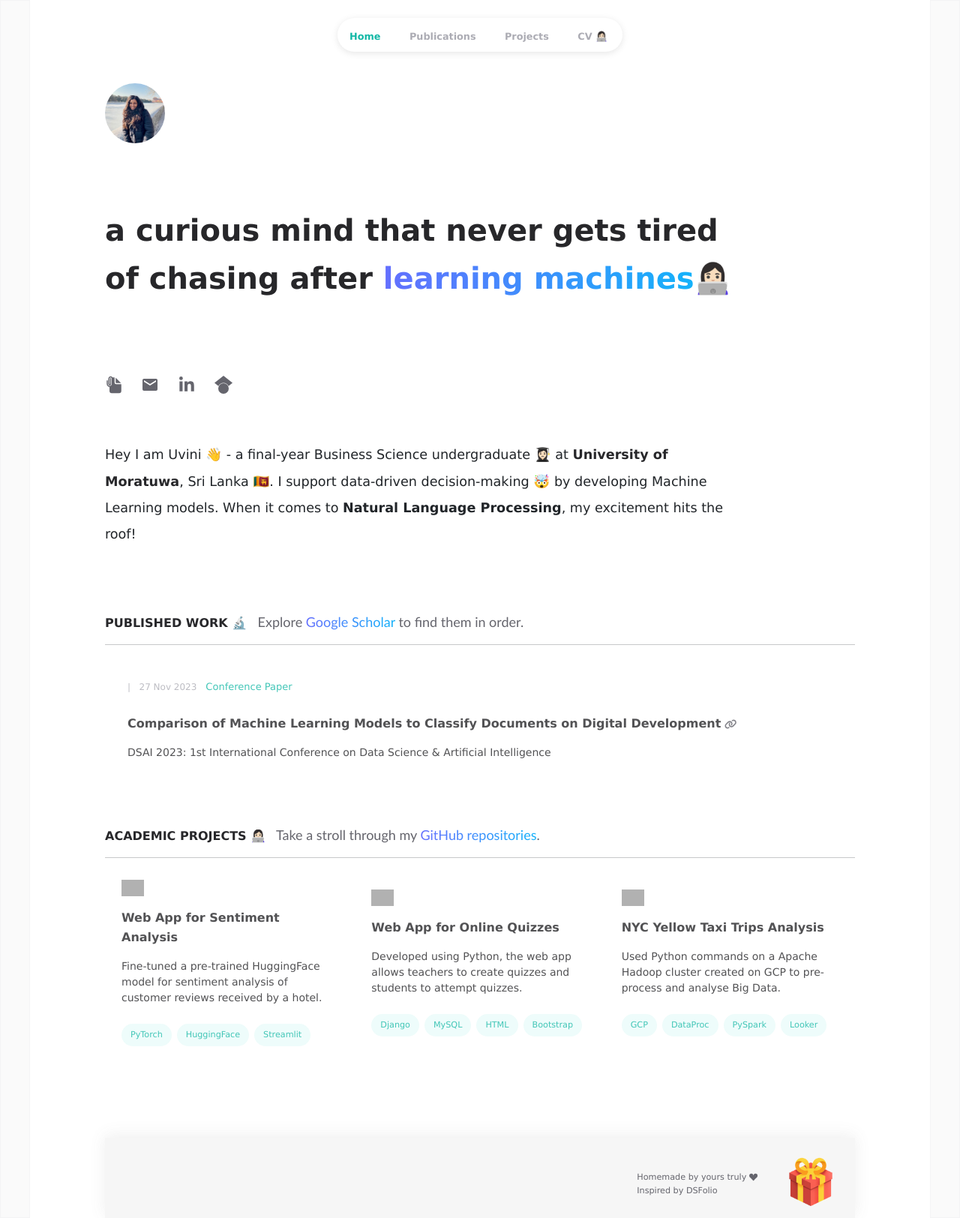
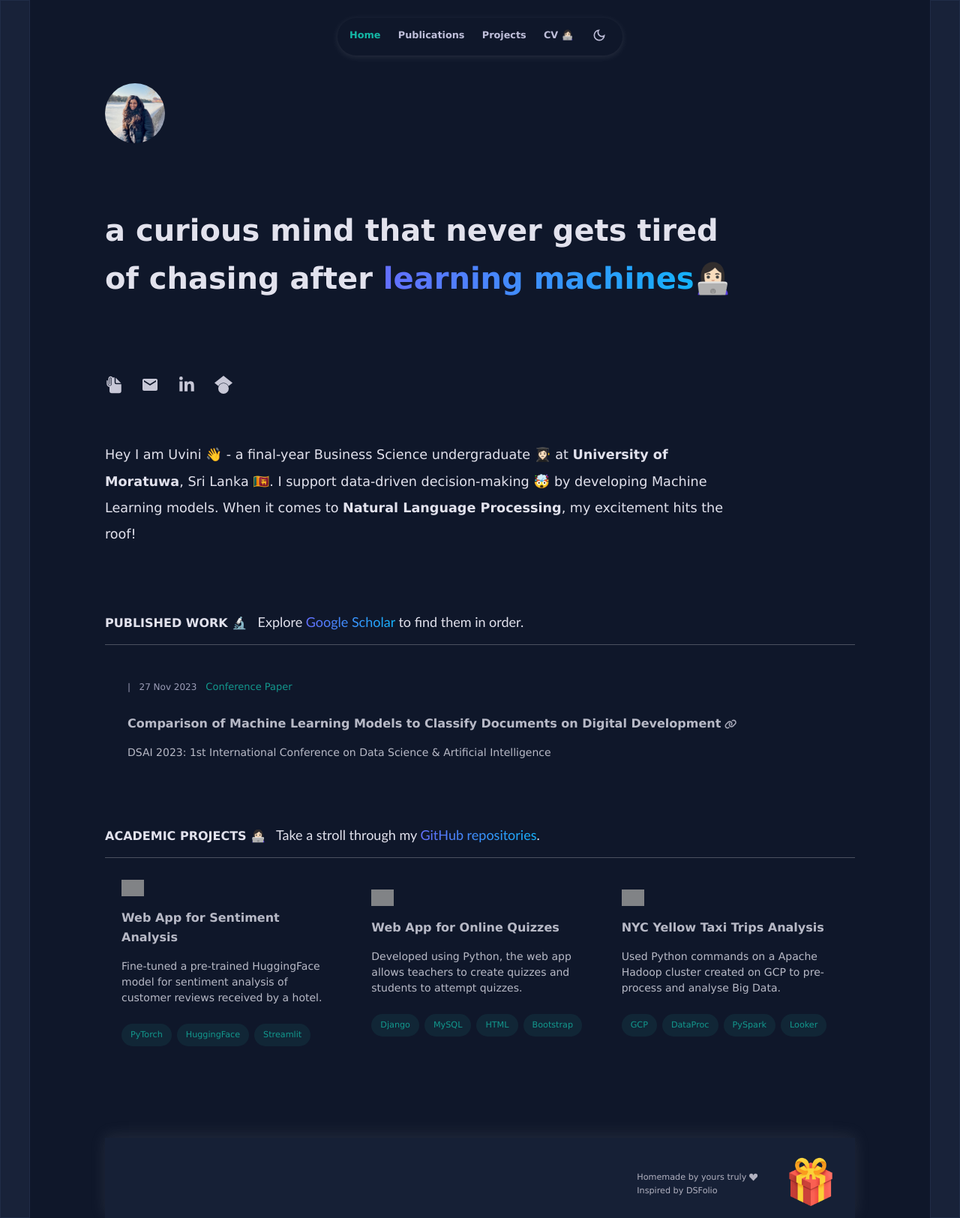
Before and after one commit to UviniR/Portfolio-V2, a Next.js app: page / in a window 1280 px wide. Shown: the whole page at 75% size. Built offline with nearby package versions, Linux system fonts and the light colour scheme; grey boxes are pictures that could not be loaded; a web font is replaced by a local one.

Commit message:
Added dark mode feature

```diff
--- a/components/Footer/footer.component.js
+++ b/components/Footer/footer.component.js
@@ -1,14 +1,19 @@
 "use client";
 import Image from "next/image";
-import React, { useState } from "react";
+import React, { useEffect, useState } from "react";
 import box from "@public/assets/box.gif";
 import styles from "@styles/footer.module.css";
 import { Button, Modal, ModalTitle } from "react-bootstrap";
-import { BsFillSuitHeartFill } from "react-icons/bs"
+import { BsFillSuitHeartFill } from "react-icons/bs";
 import Link from "next/link";
 
-const Footer = () => {
+const Footer = (props) => {
   const [show, setShow] = useState(false);
+  const [isLight, setIsLight] = useState(props.isLight);
+
+  useEffect(() => {
+    setIsLight(props.isLight);
+  }, [props]);
 
   const handleClose = () => setShow(false);
   const handleShow = () => setShow(true);
@@ -17,7 +22,15 @@ const Footer = () => {
     <>
       <div className={`d-flex pt-3 pb-3 justify-content-end px-md-4 align-items-center`}>
         <div className="row justify-content-center text-start pt-3">
-          <p className={`m-0 pe-5 ${styles.footerText}`}>Homemade by yours truly <BsFillSuitHeartFill /> <br /><span className={styles.footerTag}>Inspired by <Link className={`text-decoration-none ${styles.Link}`} target="_" href={"https://github.com/dsbalico/dsfolio"}>DSFolio</Link> </span></p>
+          <p className={isLight ? `m-0 pe-5 ${styles.footerText}` : `m-0 pe-5 ${styles.footerTextDark}`}>
+            Homemade by yours truly <BsFillSuitHeartFill /> <br />
+            <span className={isLight ? styles.footerTag : styles.footerTagDark}>
+              Inspired by{" "}
+              <Link className={isLight? `text-decoration-none ${styles.Link}`:`text-decoration-none ${styles.LinkDark}`} target="_" href={"https://github.com/dsbalico/dsfolio"}>
+                DSFolio
+              </Link>{" "}
+            </span>
+          </p>
         </div>
         <div onClick={handleShow} className={`${styles.btn}`}>
           <Image src={box} width={70} height={75} alt="box" />
@@ -25,13 +38,11 @@ const Footer = () => {
       </div>
 
       <Modal show={show} onHide={handleClose} centered size="lg" className={`${styles.background}`}>
-
         <Modal.Body className={`modal-body px-5 py-5`}>
           <h3 className={`text-start pb-3 ${styles.titles} ${styles.largeText} rounded`}>9 RANDOM FACTS 🎁 </h3>
           <p className={styles.smallText}>
             {" "}
-              A blend of <span className="gradientText">my own judgements</span> + <span className="gradientText">what others say</span>.
-
+            A blend of <span className="gradientText">my own judgements</span> + <span className="gradientText">what others say</span>.
           </p>
           <ol className={`${styles.list} py-2`}>
             <li>
@@ -44,8 +55,9 @@ const Footer = () => {
             </li>
             <li>Sometimes I am struck by a flash energy to binge-watch a TV series in just one day.</li>
             <li>Matplotlib is like my classic fav and Plotly is the new beat that gets my heart racing.</li>
-            <li>When I&apos;m not staring at a computer screen, you&apos;ll find me with a{" "}
-                      <span className="gradientText">{"travel itinerary"}</span> ✈️</li>
+            <li>
+              When I&apos;m not staring at a computer screen, you&apos;ll find me with a <span className="gradientText">{"travel itinerary"}</span> ✈️
+            </li>
             <li>Folks say that I have a tad less common sense.</li>
             <li>
               What if I&apos;m just pretending all along? <b>(Jinx!)</b>
--- a/components/Home/homepage.component.js
+++ b/components/Home/homepage.component.js
@@ -15,6 +15,7 @@ import { IoDocumentAttach } from "react-icons/io5";
 import styles from "@styles/homepage.module.css";
 
 const Homepage = () => {
+  const [isLight, setIsLight] = useState(false)
   const [stayLogo, setStayLogo] = useState(false);
   const [logoSize, setLogoSize] = useState(80);
   const [oldLogoSize, setOldLogoSize] = useState(80);
@@ -86,8 +87,8 @@ const Homepage = () => {
 
   return (
     <React.Fragment>
-      <div className="page-content">
-        <NavBar active={activeSection} />
+      <div className={isLight? "page-content" : "page-content-dark"}>
+        <NavBar active={activeSection} isLight={isLight} setIsLight={setIsLight} />
         <div className="content-wrapper">
           <div className={`row ${styles.hero}`}>
             <div className={styles.homepageLogoContainer}>
@@ -99,29 +100,29 @@ const Homepage = () => {
             <div className={styles.homepageContainer} id="home">
               <div className={styles.homepageFirstArea}>
                 <div className={styles.homepageFirstAreaLeftSide}>
-                  <div className={`title py-lg-5 ${styles.homepageTitle}`}>
+                  <div className={isLight? `title py-lg-5 ${styles.homepageTitle}`: `${styles.homepageTitleDark} title py-lg-5`}>
                     a curious mind that never gets tired of chasing after <span className={styles.gradientText}>learning machines</span>👩🏻‍💻
                   </div>
                   <div className="py-lg-5 py-3 d-flex align-items-center">
-                    <Link href={"/Uvini_CV.pdf"} target="_blank" className={`${styles.icons} pe-4`}>
+                    <Link href={"/Uvini_CV.pdf"} target="_blank" className={isLight? `${styles.icons} pe-4`: `${styles.iconsDark} pe-4`}>
                       <IoDocumentAttach size={24} />
                     </Link>
-                    <Link href={"mailto:ranaweeraraua.19@uom.lk"} target="_blank" className={`${styles.icons} pe-4`}>
+                    <Link href={"mailto:ranaweeraraua.19@uom.lk"} target="_blank" className={isLight? `${styles.icons} pe-4`: `${styles.iconsDark} pe-4`}>
                       <MdEmail size={24} />
                     </Link>
-                    <Link href={"https://www.linkedin.com/in/uvini-ranaweera-/"} target="_blank" className={`${styles.icons} pe-4`}>
+                    <Link href={"https://www.linkedin.com/in/uvini-ranaweera-/"} target="_blank" className={isLight? `${styles.icons} pe-4`: `${styles.iconsDark} pe-4`}>
                       <BiLogoLinkedin size={26} />
                     </Link>
 
-                    <Link href={"https://scholar.google.com/citations?user=P1ECyTcAAAAJ&hl=en"} target="_blank" className={`${styles.icons} pe-4`}>
+                    <Link href={"https://scholar.google.com/citations?user=P1ECyTcAAAAJ&hl=en"} target="_blank" className={isLight? `${styles.icons} pe-4`: `${styles.iconsDark} pe-4`}>
                       <SiGooglescholar size={24} />
                     </Link>
                   </div>
-                  <div className={`subtitle ${styles.homepageSubtitle}`}>
+                  <div className={isLight? `subtitle ${styles.homepageSubtitle}`: `subtitle ${styles.homepageSubtitleDark}`}>
                     <div className={` ${styles.bioWrapper} pt-3`}>
                       <p style={{ fontSize: "110%", lineHeight: 2}} className={`text-center text-md-start mb-5`}>
                         Hey I am Uvini <span className={styles.shake}>👋</span> - a final-year Business Science undergraduate 👩🏻‍🎓 at{" "}
-                        <Link href={"http://uom.lk/business"} target={"_"} className={styles.uomLink}>
+                        <Link href={"http://uom.lk/business"} target={"_"} className={isLight? styles.uomLink : styles.uomLinkDark}>
                           <b className="fw-bold">University of Moratuwa</b>
                         </Link>
                         , Sri Lanka 🇱🇰. I support data-driven decision-making 🤯 by developing Machine Learning models. When it comes to{" "}
@@ -143,8 +144,8 @@ const Homepage = () => {
               <div className={`my-3`}>
                 <h6 id="publications">
                   {" "}
-                  <b>PUBLISHED WORK 🔬</b>{" "}
-                  <span className={`text-center py-md-5 py-4 textTitle`} style={{ fontSize: "18px", color: "#65656d" }}>
+                  <b className={isLight? "" : "h6Dark "}>PUBLISHED WORK 🔬</b>{" "}
+                  <span className={`text-center py-md-5 py-4 textTitle`} style={{ fontSize: "18px", color: `${isLight? "#65656d":"#e2e2ed"}` }}>
                     &nbsp; Explore{" "}
                     <a className="navbar-brand" href="https://scholar.google.com/citations?user=P1ECyTcAAAAJ&hl=en" target="_">
                       <span className={styles.gradientText}>Google Scholar</span>
@@ -152,14 +153,14 @@ const Homepage = () => {
                     to find them in order.
                   </span>
                 </h6>
-                <hr></hr>
-                <Article />
+                <hr className={isLight? "":styles.darkHr} />
+                <Article isLight={isLight} />
               </div>
               <div className={`${styles.homepageProjects} my-3 pb-5`}>
                 <h6 id="projects">
                   {" "}
-                  <b>ACADEMIC PROJECTS 👩🏻‍💻</b>{" "}
-                  <span className={`text-center py-md-5 py-4 textTitle`} style={{ fontSize: "18px", color: "#65656d" }}>
+                  <b className={isLight? "" : "h6Dark "}>ACADEMIC PROJECTS 👩🏻‍💻</b>{" "}
+                  <span className={`text-center py-md-5 py-4 textTitle`} style={{ fontSize: "18px", color: `${isLight? "#65656d":"#e2e2ed"}` }}>
                     &nbsp; Take a stroll through my{" "}
                     <a className="navbar-brand" href="https://github.com/UviniR" target="_">
                       <span className={styles.gradientText}>GitHub repositories</span>
@@ -167,17 +168,17 @@ const Homepage = () => {
                     .
                   </span>
                 </h6>
-                <hr></hr>
+                <hr className={isLight? "":styles.darkHr} />
                 <div className="container">
                   <div className="row align-items-center justify-content-center pb-5">
-                    <AllProjects />
+                    <AllProjects isLight={isLight} />
                   </div>
                 </div>
               </div>
             </div>
           </div>
-          <div className="footerWrapper page-footer ">
-            <Footer />
+          <div className={`${isLight? "footerWrapper":"footerWrapperDark"} page-footer`}>
+            <Footer isLight={isLight} />
           </div>
         </div>
       </div>
--- a/components/Navbar/navbar.component.js
+++ b/components/Navbar/navbar.component.js
@@ -1,20 +1,30 @@
+"use client";
 import React, { useEffect, useState } from "react";
 import Link from "next/link";
 import styles from "@styles/navbar.module.css";
-
+import { MdOutlineDarkMode } from "react-icons/md";
+import { MdDarkMode } from "react-icons/md";
 
 const NavBar = (props) => {
 	const [active,setActive] = useState(props.active)
+	const [isLight, setIsLocalLight] = useState(props.isLight);
+	const {setIsLight} = props;
+
+	const handleTheme = () => {
+		setIsLight(!isLight);
+		setIsLocalLight(!isLight)
+	}
 
 	useEffect(() => {
 		setActive(props.active)
+		setIsLocalLight(props.isLight)
 	},[props])
 	return (
 		<React.Fragment>
 
 			<div className={styles.navContainer}>
 				<nav className={styles.navbar}>
-					<div className={styles.navBackground}>
+					<div className={isLight? styles.navBackground:styles.navBackgroundDark}>
 						<ul className={styles.navList}>
 							<li
 								className={
@@ -23,7 +33,7 @@ const NavBar = (props) => {
 										: "navItem"
 								}
 							>
-								<Link href="/" className={styles.navItem}>Home</Link>
+								<Link href="/" className={isLight? styles.navItem: styles.navItemDark}>Home</Link>
 							</li>
 							<li
 								className={
@@ -32,7 +42,7 @@ const NavBar = (props) => {
 										: "navItem"
 								}
 							>
-								<Link href="#publications" className={styles.navItem}>Publications</Link>
+								<Link href="#publications" className={isLight? styles.navItem: styles.navItemDark}>Publications</Link>
 							</li>
 							<li
 								className={
@@ -41,16 +51,17 @@ const NavBar = (props) => {
 										: "navItem"
 								}
 							>
-								<Link href="#projects" className={styles.navItem}>Projects</Link>
+								<Link href="#projects" className={isLight? styles.navItem: styles.navItemDark}>Projects</Link>
 							</li>
 							<li
-								className={
-									active === "articles"
-										? "navItem active"
-										: "navItem"
-								}
+								className={"navItem"}
 							>
-								<Link href={"/Uvini_CV.pdf"} target="_blank" className={styles.navItem}>CV 👩🏻‍💻</Link>
+								<Link href={"/Uvini_CV.pdf"} target="_blank" className={isLight? styles.navItem: styles.navItemDark}>CV 👩🏻‍💻</Link>
+							</li>
+							<li
+								className={"navItem"}
+							>
+								<button onClick={_ => handleTheme()}  className={`btn p-0 ${isLight? styles.navItem: styles.navItemDark}`}>{isLight? <MdDarkMode className={styles.themeIcon} size={20} /> : <MdOutlineDarkMode className={styles.themeIconDark} size={20} /> }</button>
 							</li>
 						</ul>
 					</div>
--- a/components/ProjectCard/projects.component.js
+++ b/components/ProjectCard/projects.component.js
@@ -1,22 +1,29 @@
-import React from "react";
+"use client";
+import React, { useEffect, useState } from "react";
 
 import styles from "@styles/project.module.css";
 import Link from "next/link";
 import projects from "@data/projects";
 
-const Project = () => {
+const Project = (props) => {
+	const [isLight, setIsLight] = useState(props.isLight)
+
+	useEffect(() => {
+		setIsLight(props.isLight)
+	},[props])
+
 	return (
 		<React.Fragment>
 			{
 	projects.map((e,idx) => (
-			<div key={idx} className={`${styles.project} col-md-4`}>
+			<div key={idx} className={isLight? `${styles.project} col-md-4`:`${styles.projectDark} col-md-4`}>
 				<Link href={e.link} target="_">
 					<div className={styles.projectContainer}>
 						<div className={styles.projectLogo}>
 							<img src={e.logo} alt="logo" />
 						</div>
-						<div className={styles.projectTitle}>{e.title}</div>
-						<div className={styles.projectDescription}>{e.description}</div>
+						<div className={isLight? styles.projectTitle:styles.projectTitleDark}>{e.title}</div>
+						<div className={isLight? styles.projectDescription:styles.projectDescriptionDark}>{e.description}</div>
 
 						<div className={`${styles.badgeRow} d-flex flex-wrap justify-content-start mt-4`}>
               {e.technologies.map((t, i) => (
--- a/components/PublicationsCard/publications.component.js
+++ b/components/PublicationsCard/publications.component.js
@@ -1,4 +1,5 @@
-import React from "react";
+"use client";
+import React, { useEffect, useState } from "react";
 
 import { FontAwesomeIcon } from "@fortawesome/react-fontawesome";
 import { faLink } from "@fortawesome/free-solid-svg-icons";
@@ -7,29 +8,34 @@ import styles from "@styles/publications.module.css";
 import Link from "next/link";
 import publications from "@data/publications";
 
-const Publications = () => {
+const Publications = (props) => {
+	const [isLight, setIsLight] = useState(props.isLight)
+
+	useEffect(() => {
+		setIsLight(props.isLight)
+	},[props])
 
 	return (
 		<React.Fragment>
 			{
 				publications.map((e, idx) => (
-					<div key={idx} className={styles.homepageArticle}>
+					<div key={idx} className={isLight? styles.homepageArticle : styles.homepageArticleDark}>
 						<div className={styles.homepageArticleContent}>
-							<div className={styles.homepageArticleDate}>
+							<div className={isLight? styles.homepageArticleDate : styles.homepageArticleDateDark}>
 								|&nbsp;&nbsp;&nbsp;{e.date}
 								<span className={`${styles.badge}`}>
 									{e.type}
 								</span>
 							</div>
 							<div>
-								<span className={styles.projectLink}>
-								<span className={styles.homepageArticleTitle}>{e.title}</span>
-									<Link className={styles.homepageArticleLink} href={e.link} target="_">
+								<span className={isLight? styles.projectLink:styles.projectLinkDark}>
+								<span className={isLight? styles.homepageArticleTitle : styles.homepageArticleTitleDark}>{e.title}</span>
+									<Link className={isLight? styles.homepageArticleLink:styles.homepageArticleLinkDark} href={e.link} target="_">
 										<div className={styles.projectLinkIcon}>
 											<FontAwesomeIcon icon={faLink} />
 										</div>
 									</Link></span></div>
-							<div className={styles.homepageArticleDescription}>
+							<div className={isLight? styles.homepageArticleDescription:styles.homepageArticleDescriptionDark}>
 								{e.description}
 							</div>
 
--- a/styles/globals.css
+++ b/styles/globals.css
@@ -30,14 +30,14 @@ h6 {
 h4 {
   color: #27272a;
   line-height: 1.5;
-	font-family: "Rancho", "Bradley Hand","Gill Sans" ,sans-serif;
+  font-family: "Rancho", "Bradley Hand", "Gill Sans", sans-serif;
   /* font-family: "Bradley Hand","Gill Sans", "Rancho", "Monaco" ,sans-serif; */
 }
 
 .h4Dark {
   color: #e2e2ed;
   line-height: 1.5;
-	font-family: "Rancho", "Bradley Hand","Gill Sans" ,sans-serif;
+  font-family: "Rancho", "Bradley Hand", "Gill Sans", sans-serif;
 }
 
 .gradientText {
@@ -53,33 +53,30 @@ h4 {
 }
 
 .textTitle {
-	font-family: "Rancho","Bradley Hand","Gill Sans" ,sans-serif;
-	color: #27272a
+  font-family: "Rancho", "Bradley Hand", "Gill Sans", sans-serif;
+  color: #27272a;
 }
 
 .textTitleDark {
-	font-family: "Rancho","Bradley Hand","Gill Sans" ,sans-serif;
-	color: #e2e2ed
+  font-family: "Rancho", "Bradley Hand", "Gill Sans", sans-serif;
+  color: #e2e2ed;
 }
 
-body{
-	font-family: "Thonburi","Verdana", sans-serif;
+body {
+  font-family: "Thonburi", "Verdana", sans-serif;
   font-weight: 200;
   line-height: 1.6;
 }
 
-
-
-
 ::-moz-selection {
   /* Code for Firefox */
   color: #27272a;
-	background: #FCE694;
+  background: #fce694;
 }
 
 ::selection {
   color: #27272a;
-	background: #FCE694;
+  background: #fce694;
 }
 
 a {
@@ -93,11 +90,6 @@ a:hover {
 a:active {
   color: #14b8a6;
 }
-
-
-
-
-
 
 ::-webkit-scrollbar {
   width: 10px;
@@ -122,10 +114,9 @@ a:active {
 }
 
 .page-content-dark {
-	background-color: rgba(15,23,42);
+  background-color: rgba(15, 23, 42);
   position: relative;
 }
-
 
 .page-content:before,
 .page-content:after {
@@ -145,8 +136,8 @@ a:active {
   top: 0;
   bottom: 0;
   width: calc((100% - 1200px) / 2);
-	background-color:  rgba(15,23,42,0.7);
-	border: 1px solid  rgba(15,23,42,0.7);
+  background-color: rgba(38, 51, 80, 0.4);
+  border: 1px solid rgba(38, 51, 80, 0.6);
 }
 
 .page-content:before {
@@ -174,7 +165,6 @@ a:active {
   margin: 0 auto;
 }
 
-
 .title {
   color: #27272a;
   font-size: 45px;
@@ -189,11 +179,16 @@ a:active {
   width: 70%;
 }
 
+.footerWrapper {
+  box-shadow: 0 -3px 20px 0 hsla(0, 0%, 40%, 0.1);
+  /* padding: 1.5rem; */
+  background-color: #f6f6f6;
+}
 
-.footerWrapper {
-	box-shadow: 0 -3px 20px 0 hsla(0, 0%, 40%, .1);
+.footerWrapperDark {
+  box-shadow: 0 -3px 20px 0 hsla(0, 4%, 85%, 0.1);
   /* padding: 1.5rem; */
-	background-color: #F6F6F6;
+  background-color: rgba(38, 51, 80, 0.314);
 }
 
 .page-footer {
@@ -209,7 +204,6 @@ a:active {
 }
 
 @media (max-width: 1270px) {
-
   .page-content:before,
   .page-content:after {
     width: calc((100% - 90%) / 2);
@@ -220,7 +214,7 @@ a:active {
     width: calc((100% - 90%) / 2);
   }
 
-	.content-wrapper{
+  .content-wrapper {
     max-width: 90%;
     padding-left: 10%;
     padding-right: 10%;
@@ -228,7 +222,6 @@ a:active {
 }
 
 @media (max-width: 1024px) {
-
   .page-content:before,
   .page-content:after {
     width: calc((100% - 950px) / 2);
@@ -239,8 +232,8 @@ a:active {
     width: calc((100% - 950px) / 2);
   }
 
-
-	.content-wrapper,.footerWrapper  {
+  .content-wrapper,
+  .footerWrapper {
     max-width: 980px;
   }
 }
@@ -262,7 +255,6 @@ a:active {
     display: none;
   }
 
-
   .title {
     width: 100%;
   }
@@ -270,5 +262,4 @@ a:active {
   .titleDark {
     width: 100%;
   }
-
 }
--- a/styles/homepage.module.css
+++ b/styles/homepage.module.css
@@ -108,8 +108,19 @@
 	font-size: 250% ;
 }
 
+.homepageTitleDark {
+	width: 85% !important;
+	font-size: 250% ;
+	color: #e2e2ed;
+}
+
 .homepageSubtitle {
 	width: 85% !important;
+}
+
+.homepageSubtitleDark {
+	width: 85% !important;
+	color: #e2e2ed;
 }
 
 .homepageFirstAreaRightSide {
@@ -176,7 +187,19 @@
 		order: 2;
 	}
 
+	.homepageTitleDark {
+		width: 100% !important;
+		margin-top: 20px;
+		order: 2;
+	}
+
 	.homepageSubtitle {
+		width: 100% !important;
+		margin-top: 10px;
+		order: 3;
+	}
+
+	.homepageSubtitleDark {
 		width: 100% !important;
 		margin-top: 10px;
 		order: 3;
@@ -218,3 +241,7 @@
 		min-height: 100vh;
 	}
 }
+
+.darkHr{
+	color: white;
+}
--- a/styles/navbar.module.css
+++ b/styles/navbar.module.css
@@ -16,7 +16,7 @@
 
 .navBackground {
 	width: 380px;
-	height: 45px;
+	height: 50px;
 	padding-left: 0%;
 	padding-right: 0%;
 	background: #ffffff;
@@ -26,7 +26,7 @@
 
 .navBackgroundDark {
 	width: 380px;
-	height: 45px;
+	height: 50px;
 	padding-left: 0%;
 	padding-right: 0%;
 	background: rgba(15,23,42);
@@ -41,7 +41,7 @@
 	align-items: center;
 	margin-left: -16px;
 	margin-right: 20px;
-	margin-top: 11px;
+	margin-top: 9px;
 }
 
 .navItem {
@@ -96,3 +96,16 @@
 	}
 
 }
+
+.themeIcon{
+	color: #acacb4;
+}
+
+.themeIcon:hover,
+.themeIconDark:hover{
+	color: #14b8a6;
+}
+
+.themeIconDark{
+	color: #bfbfda;
+}
--- a/styles/project.module.css
+++ b/styles/project.module.css
@@ -23,7 +23,7 @@
 }
 
 .projectDark:hover {
-	background: rgba(15,23,42,0.7);
+	background: rgba(41, 50, 73, 0.4);
 	opacity: 1;
 	transition: background-color 0.3s ease-in-out;
 }
--- a/styles/publications.module.css
+++ b/styles/publications.module.css
@@ -20,7 +20,7 @@
 }
 
 .homepageArticleDark:hover {
-	background: rgba(15,23,42,0.7);
+	background: rgba(41, 50, 73, 0.4);;
 	opacity: 1;
 	transition: background-color 0.3s ease-in-out;
 }
```
Also changed, not shown: app/page.js (+1 -31 lines). Lines whose indentation alone changed are shown as unchanged.
